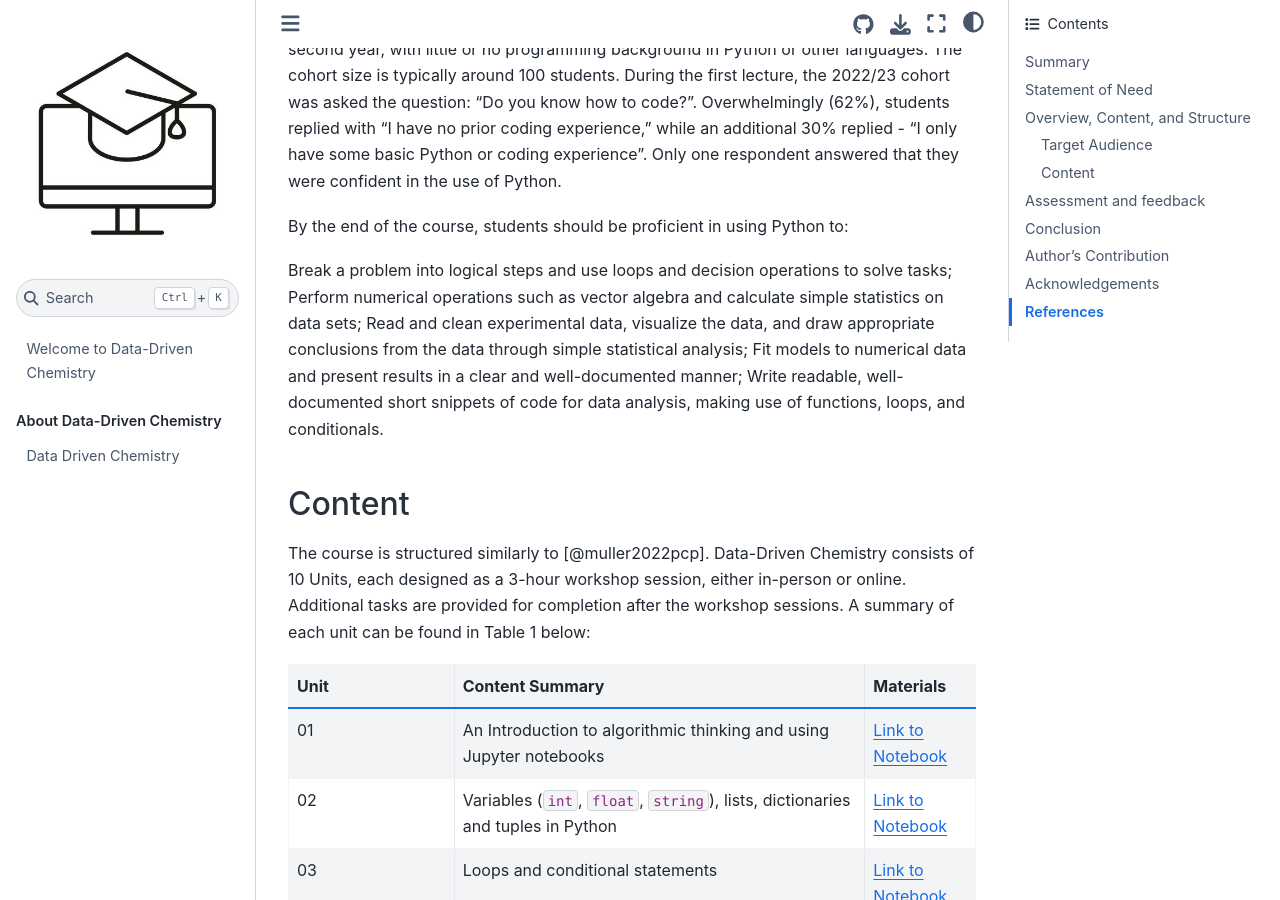
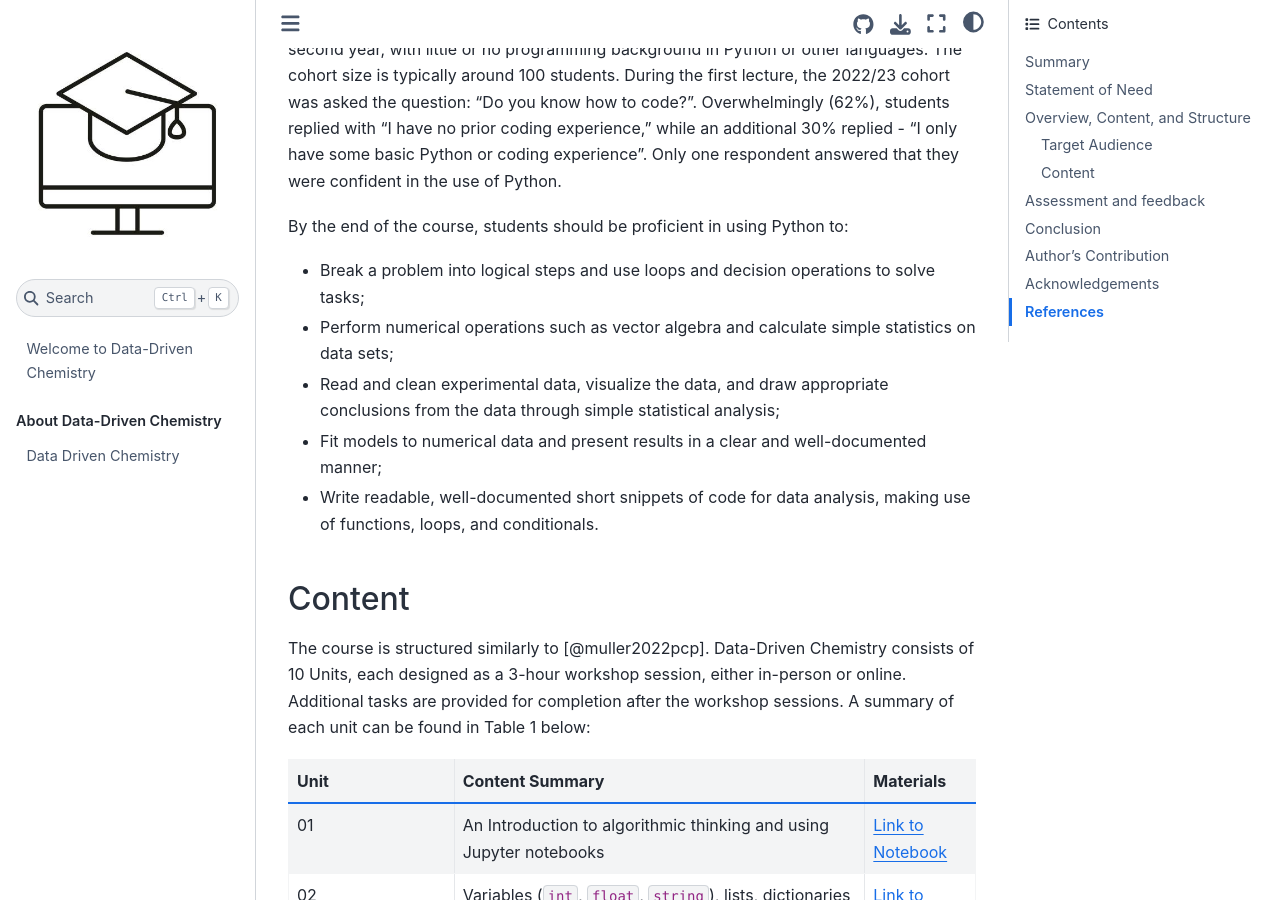
Before and after one commit to Edinburgh-Chemistry-Teaching/Data-driven-chemistry, a Jupyter Book: the page built from paper/paper.md, in a window 1280 px wide and 900 px high, scrolled down 1453 px. Built offline with Jupyter Book 1.0.4 settings and Sphinx 7.4.7 and the Sphinx Book theme 1.1.4, drawn with Linux system fonts in a browser that asks for light colours; pages that are not in the unit, such as notebooks, are missing from menus.

Commit message:
fixing list issue

```diff
--- a/paper/paper.md
+++ b/paper/paper.md
@@ -63,11 +63,11 @@ The course is aimed at early-year undergraduate students in chemistry, either fi
 
 By the end of the course, students should be proficient in using Python to:
 
-Break a problem into logical steps and use loops and decision operations to solve tasks;
-Perform numerical operations such as vector algebra and calculate simple statistics on data sets;
-Read and clean experimental data, visualize the data, and draw appropriate conclusions from the data through simple statistical analysis;
-Fit models to numerical data and present results in a clear and well-documented manner;
-Write readable, well-documented short snippets of code for data analysis, making use of functions, loops, and conditionals.
+- Break a problem into logical steps and use loops and decision operations to solve tasks;
+- Perform numerical operations such as vector algebra and calculate simple statistics on data sets;
+- Read and clean experimental data, visualize the data, and draw appropriate conclusions from the data through simple statistical analysis;
+- Fit models to numerical data and present results in a clear and well-documented manner;
+- Write readable, well-documented short snippets of code for data analysis, making use of functions, loops, and conditionals.
 
 ## Content
 
```
